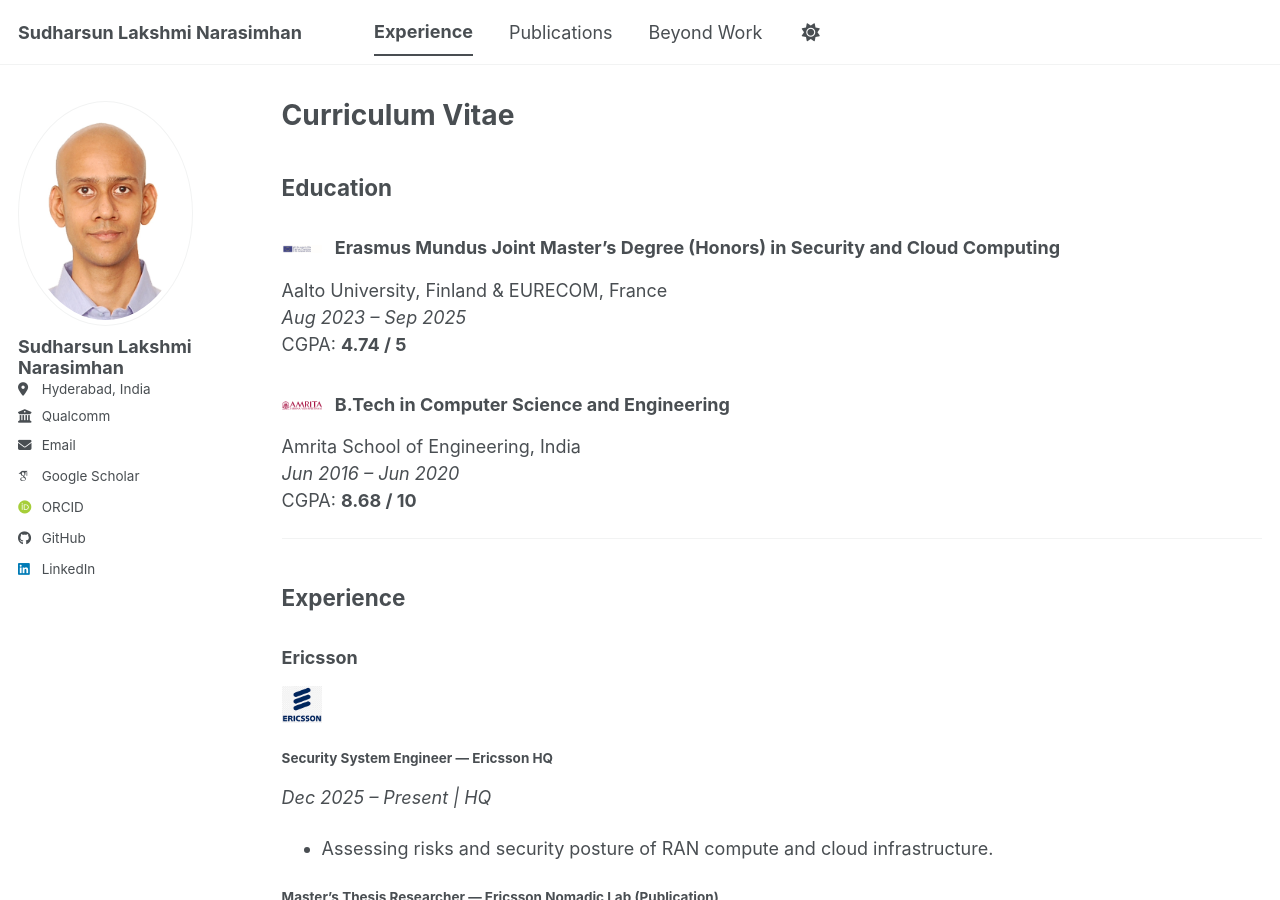
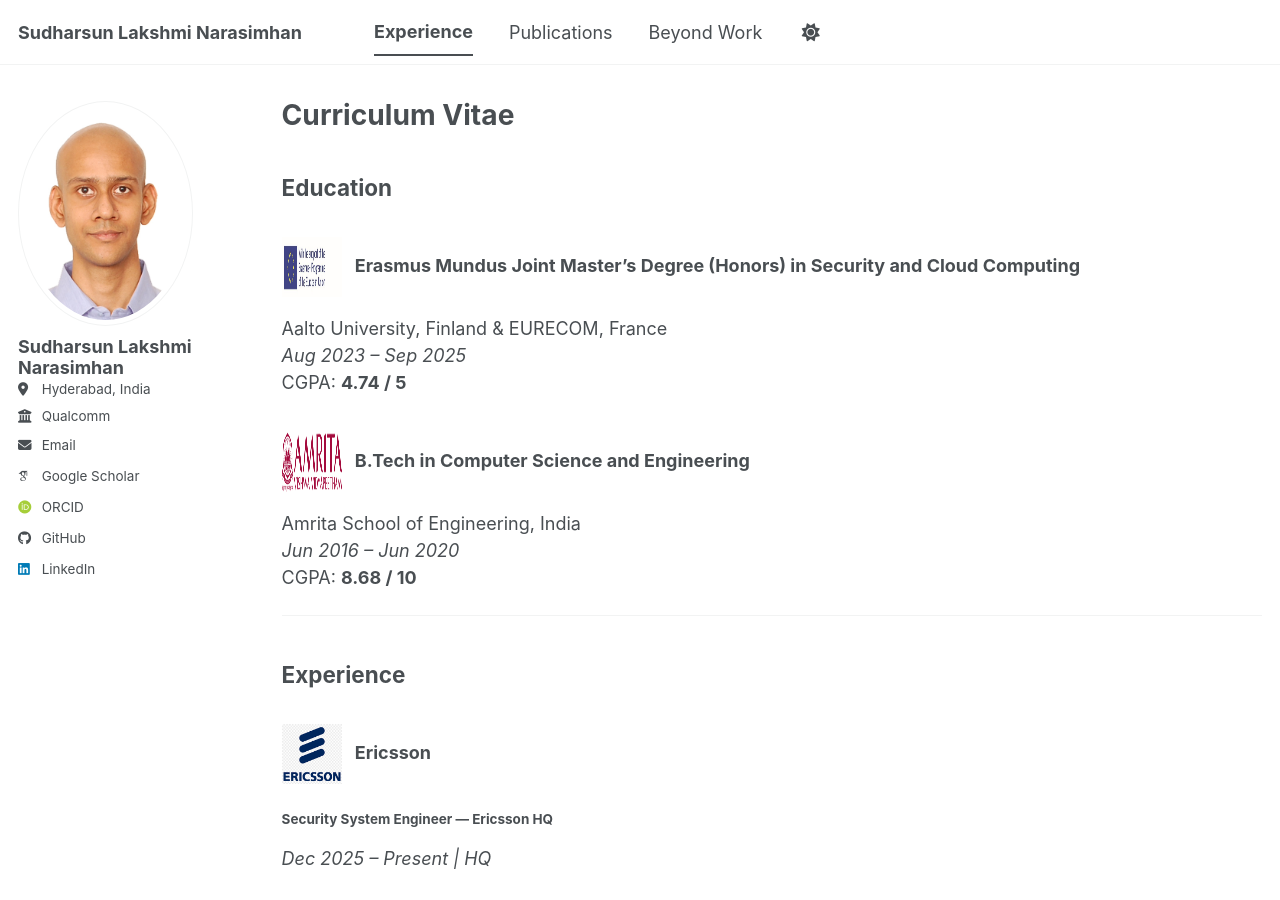
Before and after one commit to sudlaksh/sudlaksh.github.io, a Jekyll site: the page built from _pages/cv.md, in a window 1280 px wide and 900 px high. Built offline with Jekyll 4.4.1, drawn with Linux system fonts in a browser that asks for light colours; some web fonts are replaced; a script bundle is joined from its source files by our own code; library files that are not in the unit come from our copies.

Commit message:
Update logo sizes in CV markdown
Increased logo sizes for educational institutions and companies in the CV.

```diff
--- a/_pages/cv.md
+++ b/_pages/cv.md
@@ -10,12 +10,12 @@
 {% include base_path %}
 ## Education
 
-### ![Aalto Logo](/images/aalto-logo.png){: style="width:40px; vertical-align:middle; margin-right:0.5rem;"} Erasmus Mundus Joint Master’s Degree (Honors) in Security and Cloud Computing
+### ![Aalto Logo](/images/aalto-logo.png){: style="width:60px; height:60px; vertical-align:middle; margin-right:0.5rem;"} Erasmus Mundus Joint Master’s Degree (Honors) in Security and Cloud Computing
 Aalto University, Finland & EURECOM, France
 *Aug 2023 – Sep 2025*
 CGPA: **4.74 / 5**
 
-### ![Amrita Logo](/images/amrita-logo.png){: style="width:40px; vertical-align:middle; margin-right:0.5rem;"} B.Tech in Computer Science and Engineering
+### ![Amrita Logo](/images/amrita-logo.png){: style="width:60px; height:60px; vertical-align:middle; margin-right:0.5rem;"} B.Tech in Computer Science and Engineering
 Amrita School of Engineering, India
 *Jun 2016 – Jun 2020*
 CGPA: **8.68 / 10**
@@ -24,8 +24,7 @@
 
 ## Experience
 
-### **Ericsson**
-![Ericsson Logo](/images/ericsson-logo.png){: style="width:40px; vertical-align:middle; margin-right:0.5rem;" }
+### ![Ericsson Logo](/images/ericsson-logo.png){: style="width:60px; height:60px; vertical-align:middle; margin-right:0.5rem;" } **Ericsson**
 
 #### Security System Engineer — Ericsson HQ
 *Dec 2025 – Present | HQ*
@@ -44,8 +43,7 @@
 
 ---
 
-### **Cisco Systems**
-![Cisco Logo](/images/cisco-logo.png){: style="width:40px; vertical-align:middle; margin-right:0.5rem;" }
+### ![Cisco Logo](/images/cisco-logo.png){: style="width:60px; height:60px; vertical-align:middle; margin-right:0.5rem;" } **Cisco Systems**
 
 #### Network Consulting Engineer
 *Jan 2020 – Aug 2023 | Bengaluru, India*
```
